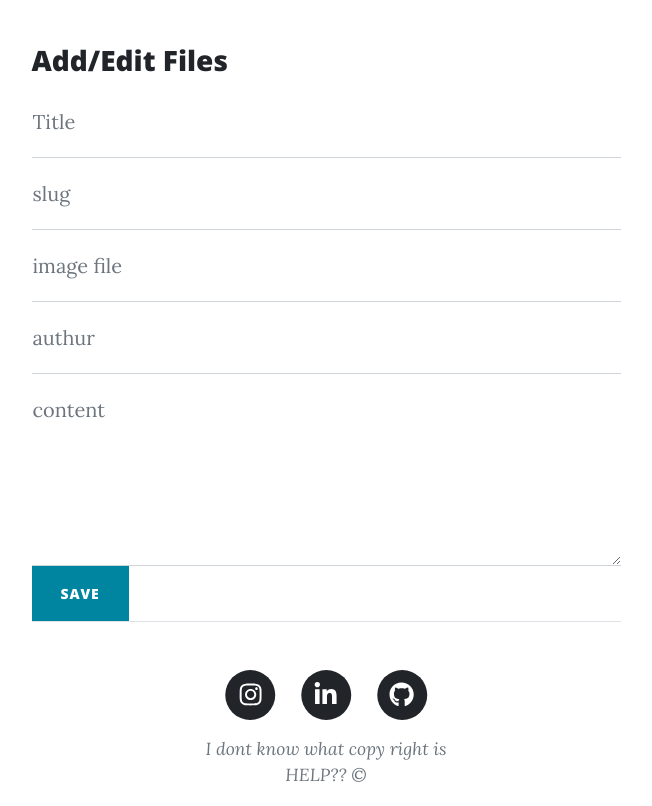
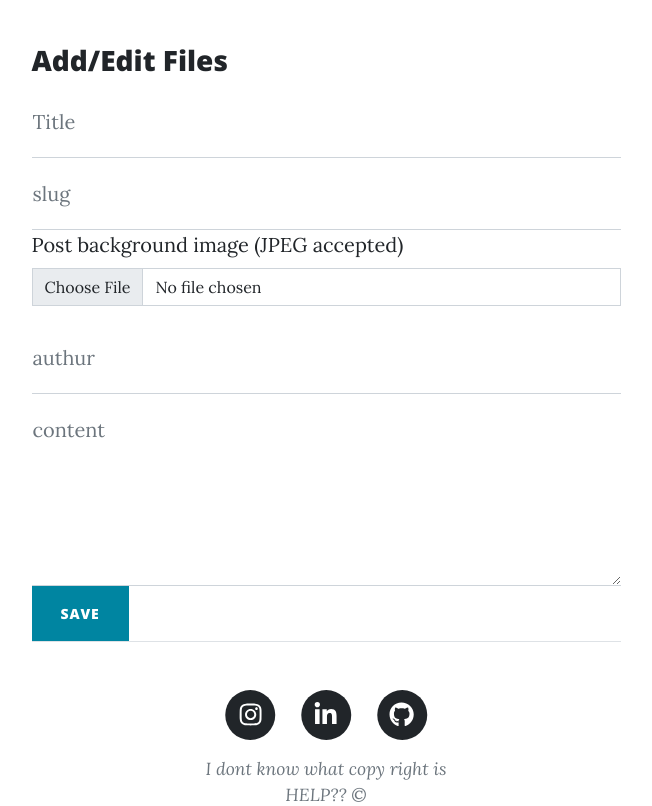
Before and after one commit to rishabrawat9000-ux/blog-websit-using-flask-and-bootstrap, a Flask app: page /edit/0 in a window 1280 px wide. Shown: the part 508-1314 px from the top of the page, without its empty margins (314-966 px from the left). Before the commit the page ends 1290 px from the top, so only its background shows below. Run offline with Flask 3, Linux system fonts and the light colour scheme; the visitor is signed in with stand-in values (Sample User, id 1); some libraries are stand-ins or nearby versions.

Commit message:
allowed jpeg as input

```diff
--- a/app.py
+++ b/app.py
@@ -84,6 +84,13 @@ def valid_image(filename):
     return "." in filename and filename.rsplit(".", 1)[1].lower() in ALLOWED_IMAGE_EXTENSIONS
 
 
+def save_image(uploaded):
+    """Save an allowed image with a collision-resistant filename."""
+    filename = f"{secrets.token_hex(8)}-{secure_filename(uploaded.filename)}"
+    uploaded.save(os.path.join(app.config["UPLOAD_FOLDER"], filename))
+    return filename
+
+
 @app.route("/auth", methods=["GET", "POST"])
 def auth():
     if request.method == "POST":
@@ -111,9 +118,17 @@ def dashboard():
 def edit(sno):
     post = None if sno == 0 else db.get_or_404(Post, sno)
     if request.method == "POST":
-        fields = {name: request.form.get(name, "").strip() for name in ("title", "slug", "content", "author", "img_file")}
+        fields = {name: request.form.get(name, "").strip() for name in ("title", "slug", "content", "author")}
+        uploaded = request.files.get("image")
+        if uploaded and uploaded.filename:
+            if not valid_image(uploaded.filename):
+                flash("Choose a PNG, JPG, JPEG, GIF, or WEBP image under 5 MB.", "danger")
+                return render_template("edit.html", post=post, sno=sno), 400
+            fields["img_file"] = save_image(uploaded)
+        else:
+            fields["img_file"] = request.form.get("img_file", "").strip()
         if not all(fields.values()):
-            flash("All post fields are required.", "danger")
+            flash("All post fields and a background image are required.", "danger")
             return render_template("edit.html", post=post, sno=sno), 400
         duplicate = Post.query.filter(Post.slug == fields["slug"], Post.sno != sno).first()
         if duplicate:
@@ -169,8 +184,7 @@ def uploader():
     if not uploaded or not uploaded.filename or not valid_image(uploaded.filename):
         flash("Upload a PNG, JPG, JPEG, GIF, or WEBP image under 5 MB.", "danger")
         return redirect(url_for("dashboard"))
-    filename = f"{secrets.token_hex(8)}-{secure_filename(uploaded.filename)}"
-    uploaded.save(os.path.join(app.config["UPLOAD_FOLDER"], filename))
+    filename = save_image(uploaded)
     flash(f"Uploaded {filename}. Use that filename when editing a post.", "success")
     return redirect(url_for("dashboard"))
 
--- a/templates/edit.html
+++ b/templates/edit.html
@@ -22,7 +22,7 @@
 
 
 <h3>Add/Edit Files</h3>
-<form id="contactForm" action="{{ url_for('edit', sno=sno) }}" method="POST">
+<form id="contactForm" action="{{ url_for('edit', sno=sno) }}" method="POST" enctype="multipart/form-data">
                                 <input type="hidden" name="csrf_token" value="{{ csrf_token() }}">
                                 <div class="form-floating">
                                     <input class="form-control" id="title" type="text" name='title' placeholder="Enter title..." value="{{ post.title if post else '' }}" required/>
@@ -36,12 +36,11 @@
                                 </div>
 
 
-                                <div class="form-floating">
-                                    <input class="form-control" id="img_file" type="text" name='img_file' placeholder="enter name of image..." value="{{ post.img_file if post else '' }}" required />
-                                    <label for="email">image file</label>
-
-
-
+                                <div class="mb-3">
+                                    <label for="image" class="form-label">Post background image (JPEG accepted)</label>
+                                    <input class="form-control" id="image" type="file" name="image" accept="image/jpeg,image/png,image/gif,image/webp" {% if not post %}required{% endif %} />
+                                    {% if post %}<div class="form-text">Leave blank to keep the current background: {{ post.img_file }}</div>{% endif %}
+                                    <input type="hidden" name="img_file" value="{{ post.img_file if post else '' }}" />
                                 </div>
                                 <div class="form-floating">
                                     <input class="form-control" id="author" name="author" type="text" placeholder="Enter your name..." value="{{ post.author if post else '' }}" required/>
```
